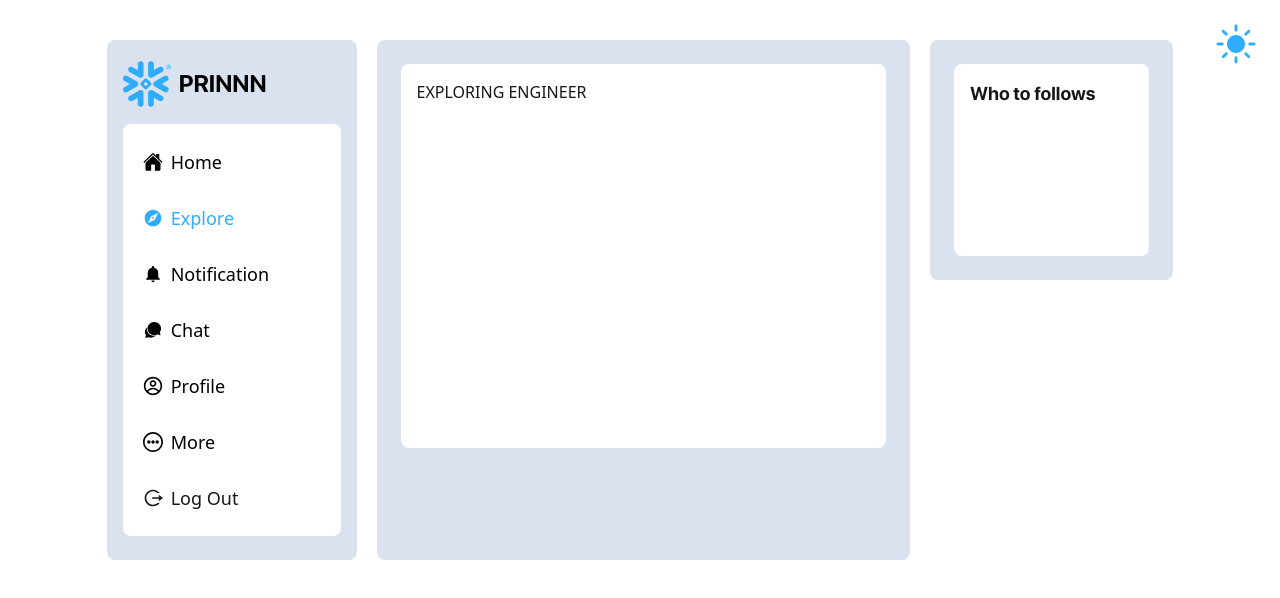
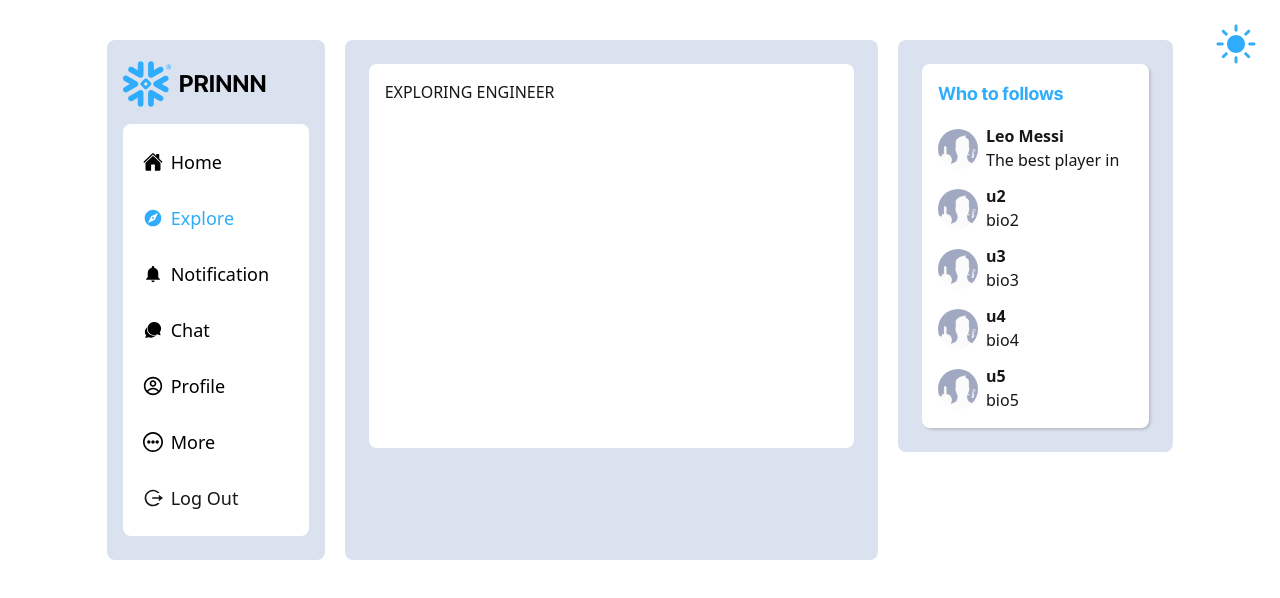
Before and after one commit to prinnnnnn/indiv-2024-client, a Next.js app: page /explore in a window 1280 px wide. Shown: the top 598 px of the page. Built offline with nearby package versions, Linux system fonts and the light colour scheme.

Commit message:
PeopleWidget v0.1

```diff
--- a/src/app/(people)/PeopleWidget.tsx
+++ b/src/app/(people)/PeopleWidget.tsx
@@ -1,15 +1,58 @@
-import React from "react";
+import React, { useEffect } from "react";
 import { useTheme } from "../ui/ThemeContext";
+import Image from "next/image";
+import defaultProfile from "@/public/assets/default-profile.jpg";
+
+const SuggestionCard = ({
+    name = "Leo Messi",
+    bio = "The best player in the world",
+}) => {
+    return (
+        <div className="flex flex-row">
+            <div className="relative w-[40px] h-[40px]">
+                <Image
+                    src={defaultProfile}
+                    alt="Profile img"
+                    layout="fill"
+                    className="object-cover rounded-full mt-[0.3rem]"
+                />
+            </div>
+            <div className="px-2 flex flex-col flex-grow">
+                <b>{name}</b>
+                <p>{bio}</p>
+            </div>
+        </div>
+    );
+};
+
+const mockUsers = [
+    { name: "Leo Messi", bio: "The best player in " },
+    { name: "u2", bio: "bio2" },
+    { name: "u3", bio: "bio3" },
+    { name: "u4", bio: "bio4" },
+    { name: "u5", bio: "bio5" },
+];
 
 const PeopleWidget = () => {
     const { palette } = useTheme();
 
+    // useEffect
+
     return (
         <div
-            className={` w-full min-h-48 rounded-lg p-4`}
-            style={{ background: palette.bgPrimary }}
+            className={` w-full min-h-48 rounded-lg p-4 flex flex-col gap-1`}
+            style={{
+                background: palette.bgPrimary,
+                boxShadow: "rgba(0, 0, 0, 0.15) 1.95px 1.95px 2.6px",
+            }}
         >
-            <h3>Who to follows</h3>
+            <h3 style={{ color: palette.primary }}>Who to follows</h3>
+
+            <div className="mt-3 flex flex-col justify-around gap-3">
+                {mockUsers.map(user => (
+                    <SuggestionCard name={user.name} bio={user.bio} />
+                ))}
+            </div>
         </div>
     );
 };
--- a/src/app/(trend)/TrendsWidget.tsx
+++ b/src/app/(trend)/TrendsWidget.tsx
@@ -14,7 +14,10 @@ const TrendsWidget = () => {
     return (
         <div
             className={` w-full min-h-60 rounded-lg p-4`}
-            style={{ background: palette.bgPrimary }}
+            style={{
+                background: palette.bgPrimary,
+                boxShadow: "rgba(0, 0, 0, 0.15) 1.95px 1.95px 2.6px",
+            }}
         >
             <h3 style={{ color: palette.primary }}>Trendings</h3>
 
@@ -33,3 +36,5 @@ const TrendsWidget = () => {
 };
 
 export default TrendsWidget;
+
+// box-shadow: rgba(0, 0, 0, 0.15) 1.95px 1.95px 2.6px;
--- a/src/app/home/page.tsx
+++ b/src/app/home/page.tsx
@@ -49,7 +49,7 @@ const HomePage = () => {
                                         new Date(a.createdAt).getTime()
                                     );
                                 })
-                                .map(post => <PostWidget post={post} vm={viewModel} />)}
+                                .map(post => <PostWidget post={post} vm={viewModel} key={post.id} />)}
                     </div>
                 </div>
 
```
